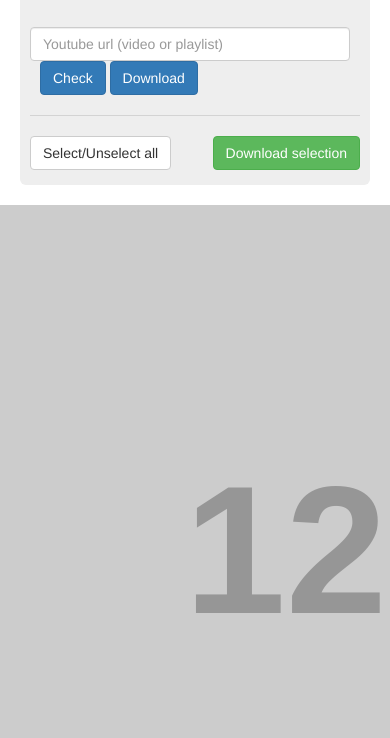
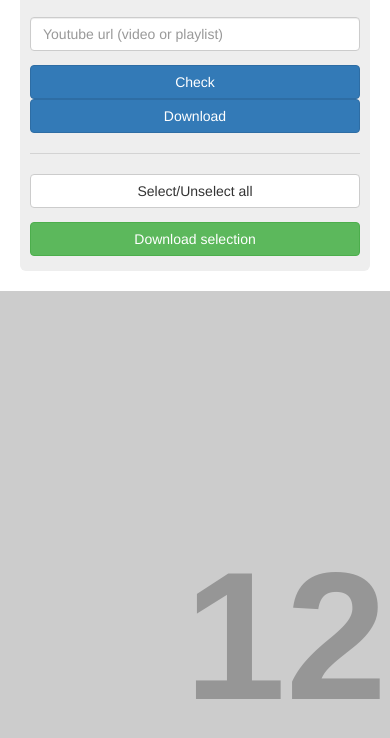
Before and after one commit to thcolin/nipper, a website: page index.html in a window 390 px wide. Shown: the part 190-928 px from the top of the page. Drawn offline with nearby package versions, Linux system fonts and the light colour scheme; placeholder pictures from the web are drawn by us.

Commit message:
Finalize jumbotron style

```diff
--- a/style.css
+++ b/style.css
@@ -26,31 +26,53 @@
   margin: 0;
 }
 
+.jumbotron .header h3{
+  margin: 20px 0 0;
+}
+
 .jumbotron .search{
   display: flex;
-  margin-top: 30px;
+  margin-top: 20px;
 }
 
 @media (max-width: 810px) {
   .jumbotron .search{
     flex-direction: column;
   }
+
+  .jumbotron .search>*{
+    margin: 7px 0;
   }
 
+  .jumbotron .search>*:first-child{
+    margin: 0 0 7px 0;
+  }
+
+  .jumbotron .search>*:last-child{
+    margin: 7px 0 0 0;
+  }
+
+  .jumbotron .search button{
+    width: 100%;
+  }
+}
+
+@media (min-width: 810px) {
   .jumbotron .search .input{
     flex: 1;
   }
 
   .jumbotron .search>*{
-  padding: 0 10px;
+    margin: 0 10px;
   }
 
   .jumbotron .search>*:first-child{
-  padding: 0 10px 0 0;
+    margin: 0 10px 0 0;
   }
 
   .jumbotron .search>*:last-child{
-  padding: 0 0 0 10px;
+    margin: 0 0 0 10px;
+  }
 }
 
 .jumbotron .options{
@@ -61,6 +83,24 @@
   padding-top: 20px;
 }
 
+@media (max-width: 810px) {
+  .jumbotron .options{
+    flex-direction: column;
+  }
+
+  .jumbotron .options>*{
+    margin: 7px 0;
+  }
+
+  .jumbotron .options>*:first-child{
+    margin: 0 0 7px 0;
+  }
+
+  .jumbotron .options>*:last-child{
+    margin: 7px 0 0 0;
+  }
+}
+
 /* Videos */
 .videos .video{
   display: flex;
```
Lines whose indentation alone changed are shown as unchanged.
